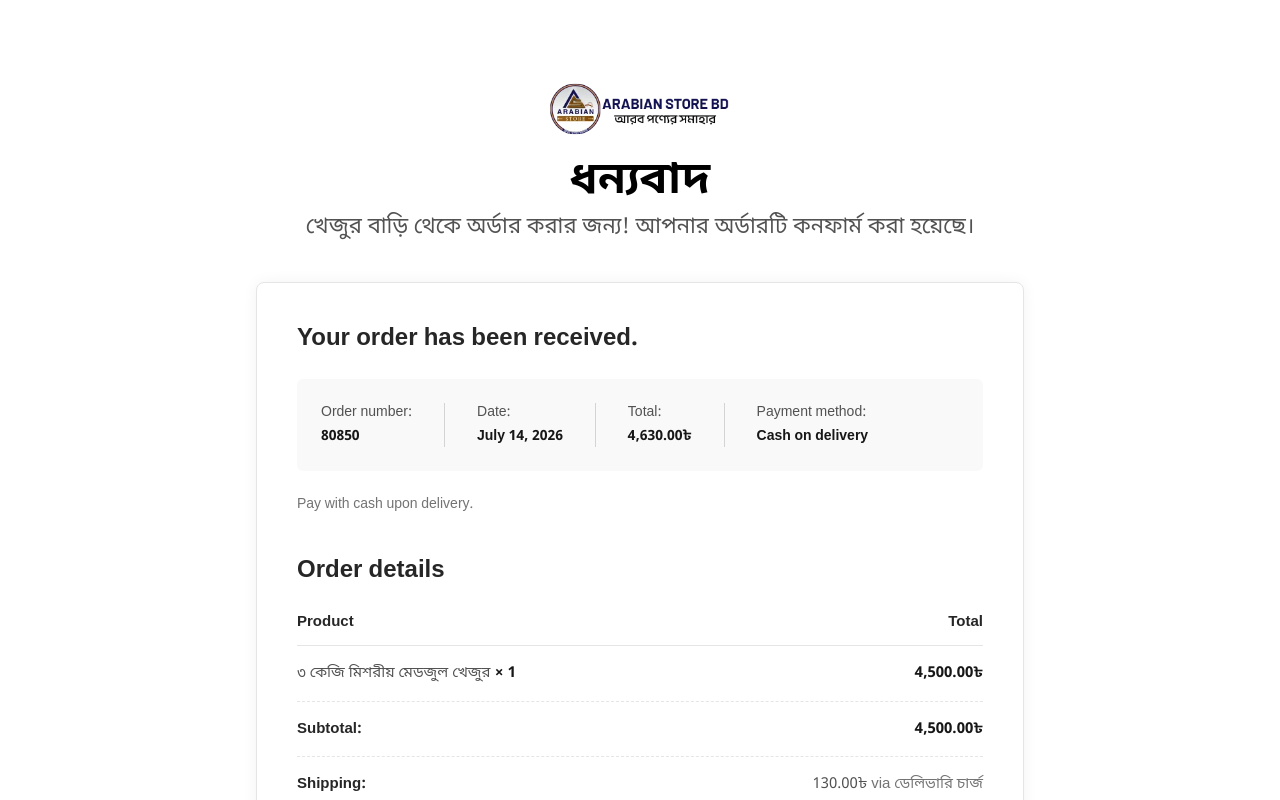
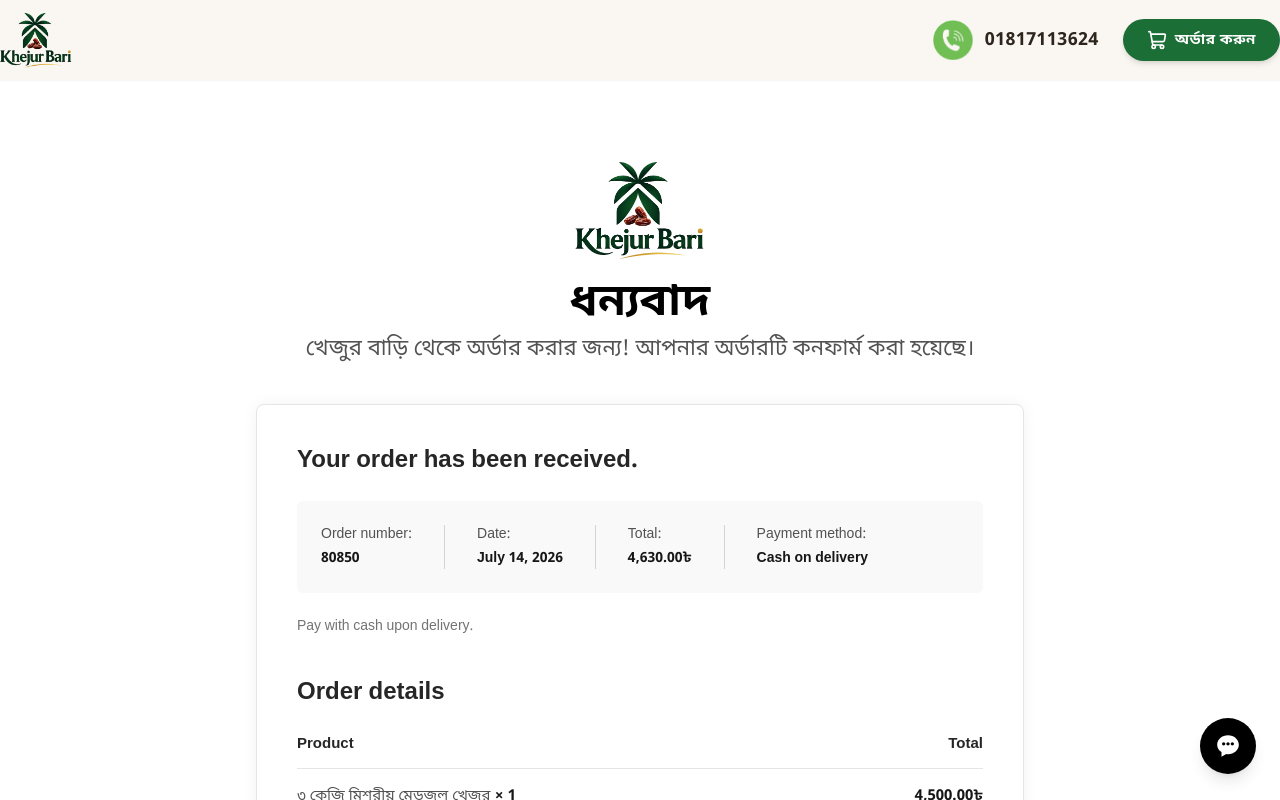
Before and after one commit to Alok4D/arabian-store-bd, a Next.js app in the folder arabian-store-frontend/: page /checkout/success in a window 1280 px wide. Shown: the top 800 px of the page. Built offline with nearby package versions, Linux system fonts and the light colour scheme; no server answers.

Commit message:
feat: add checkout success page and layout configuration

```diff
--- /dev/null
+++ b/arabian-store-frontend/src/app/(landing)/checkout/layout.tsx
@@ -0,0 +1,20 @@
+import Navbar from '../components/Navbar';
+import { Footer } from '../components/Footer';
+import { LiveChatWidget } from '../components/LiveChatWidget';
+
+export default function CheckoutLayout({
+  children,
+}: {
+  children: React.ReactNode;
+}) {
+  return (
+    <div className="min-h-screen flex flex-col bg-[#FAF7F0]">
+      <Navbar />
+      <main className="flex-1">
+        {children}
+      </main>
+      <Footer />
+      <LiveChatWidget />
+    </div>
+  );
+}
--- a/arabian-store-frontend/src/app/(landing)/checkout/success/page.tsx
+++ b/arabian-store-frontend/src/app/(landing)/checkout/success/page.tsx
@@ -29,7 +29,7 @@ function SuccessContent() {
 
         {/* Logo */}
         <div className="w-32 md:w-48 mb-6">
-          <img src="/Arabian-Store-Logo-Wide.webp" alt="Arabian Store" className="w-full h-auto object-contain" />
+          <img src="/logo/navandfooterlogo.png" alt="Arabian Store" className="w-full h-[100px] object-contain" />
         </div>
 
         <h1 className="text-4xl md:text-[45px] font-bold mb-3 text-black">ধন্যবাদ</h1>
```
